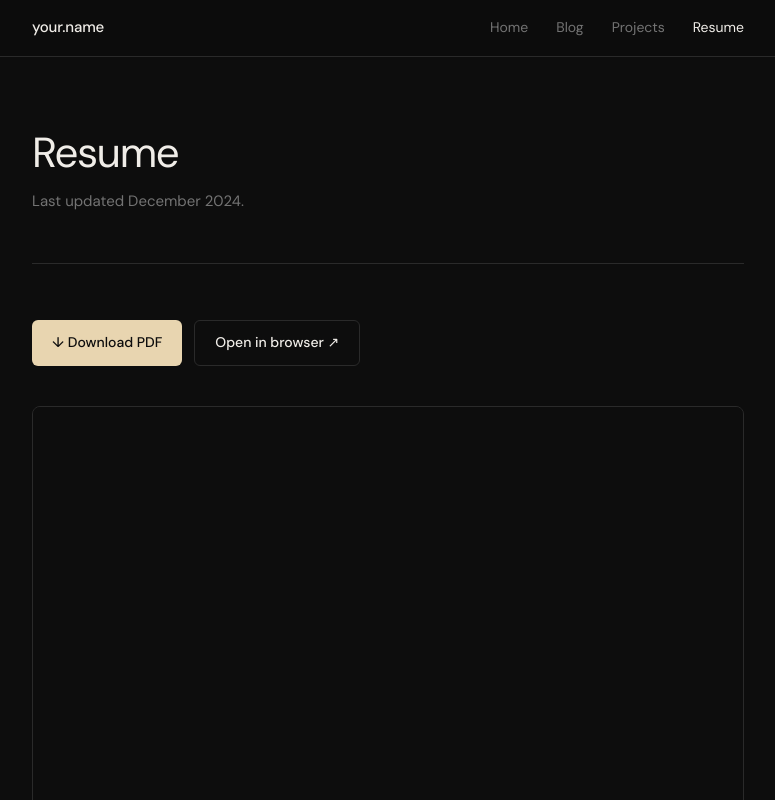
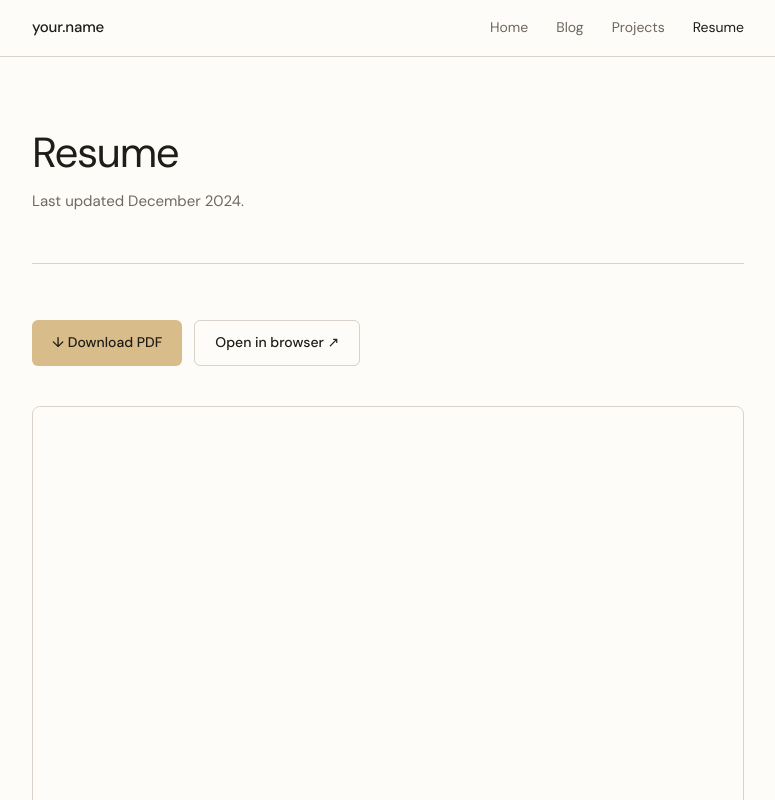
Before and after one commit to whindley5/first_website, a Next.js app: page /resume in a window 1280 px wide. Shown: the top 800 px of the page, without its empty margins (252-1027 px from the left). Built offline with nearby package versions, Linux system fonts and the light colour scheme.

Commit message:
redesign to light

```diff
--- a/app/globals.css
+++ b/app/globals.css
@@ -4,14 +4,14 @@
 :root {
   --font-sans: 'DM Sans', sans-serif;
   --font-mono: 'DM Mono', monospace;
-  --bg:     #0d0d0d;
-  --bg2:    #141414;
-  --bg3:    #1c1c1c;
-  --border: #2a2a2a;
-  --text:   #f0ede8;
-  --muted:  #737373;
-  --accent: #e8d5b0;   /* warm cream */
-  --tag-bg: #1e1e1e;
+  --bg:     #fdfcf9;
+  --bg2:    #f4f2ee;
+  --bg3:    #ece8e1;
+  --border: #d8d2c8;
+  --text:   #1f1d18;
+  --muted:  #6f685d;
+  --accent: #d8bc8a;   /* warm sand */
+  --tag-bg: #f7f4ee;
 }
 
 html { scroll-behavior: smooth; }
@@ -37,7 +37,7 @@ a { color: inherit; text-decoration: none; }
 /* ── Nav ──────────────────────────────────────── */
 nav {
   position: sticky; top: 0; z-index: 50;
-  background: rgba(13,13,13,0.85);
+  background: rgba(253,252,249,0.9);
   backdrop-filter: blur(12px);
   border-bottom: 1px solid var(--border);
 }
@@ -100,7 +100,7 @@ nav {
 }
 .btn-primary {
   background: var(--accent);
-  color: #0d0d0d;
+  color: #1f1d18;
   border: none;
 }
 .btn-primary:hover { background: #f5e8c8; }
```
Also changed, not shown: 1 other file (tests, documents, lock files or other folders).
